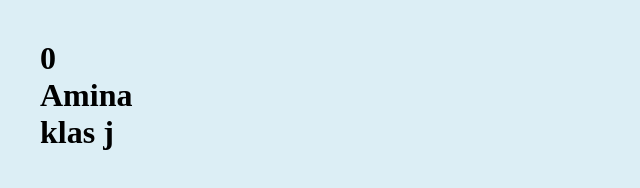
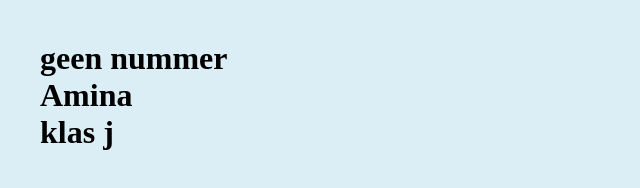
Before and after one commit to 6044158/gitles4, a plain HTML site: page index.html in a window 1280 px wide. Shown: the whole page, without its empty margins (0-640 px from the left). Drawn offline with Linux system fonts and the light colour scheme.

Commit message:
Update index.html
my verandering

```diff
--- a/index.html
+++ b/index.html
@@ -13,7 +13,7 @@
     </head>
     <body>
        <header>
-       <h1>0</h1>
+       <h1>geen nummer</h1>
 
 
        </header>
```
